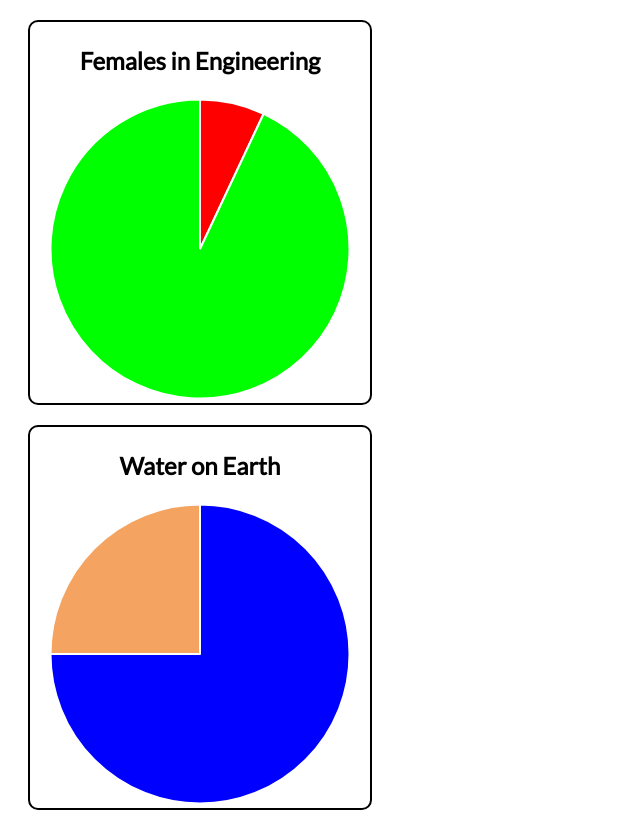
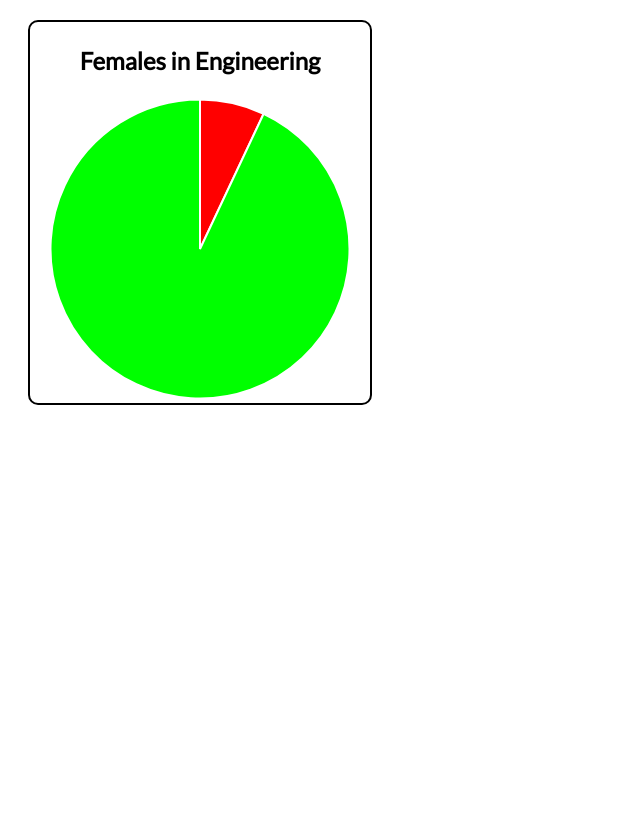
Before and after one commit to thingslab/small-data-chart.js, a plain HTML site: page index.html in a window 1280 px wide. Shown: the whole page, without its empty margins (0-640 px from the left). After the commit the page ends 800 px from the top, so only its background shows below. Drawn offline with Linux system fonts and the light colour scheme.

Commit message:
removed water on earth chart

```diff
--- a/index.html
+++ b/index.html
@@ -13,10 +13,7 @@
     <canvas id="engineering-workforce" width="300" height="300"></canvas>
 </div>
 
-<div class="chart">
-    <p class="text">Water on Earth</p>
-    <canvas id="water" width="300" height="300"></canvas>
-</div>
+
 
 <!-- Include the data file, then the Chart app file -->
 <script src="js/data.js"></script>
```
